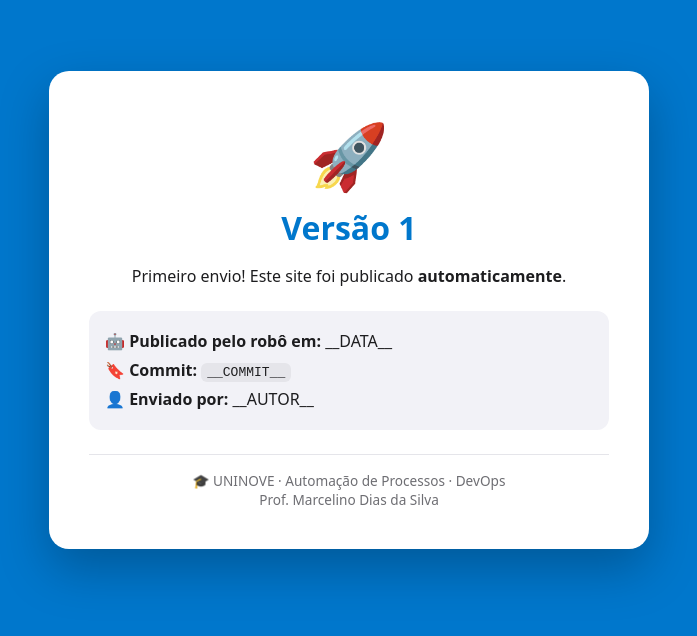
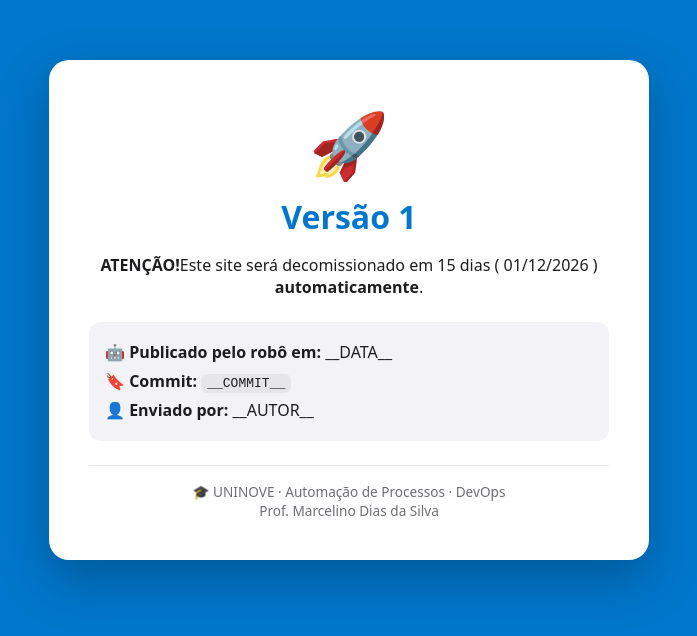
Before and after one commit to GabrieliCarvalho/My-Site, a plain HTML site: page index.html in a window 1280 px wide. Shown: the part 106-742 px from the top of the page, without its empty margins (291-988 px from the left). Drawn offline with Linux system fonts and the light colour scheme.

Commit message:
feat: correcao

```diff
--- a/index.html
+++ b/index.html
@@ -42,7 +42,7 @@
   <main class="cartao">
     <div class="emoji">🚀</div>
     <h1>Versão 1</h1>
-    <p>Primeiro envio! Este site foi publicado <strong>automaticamente</strong>.</p>
+    <p><strong>ATENÇÃO!</strong>Este site será decomissionado em 15 dias ( 01/12/2026 ) <strong>automaticamente</strong>.</p>
 
     <div class="versao">
       🤖 <strong>Publicado pelo robô em:</strong> __DATA__<br>
```
